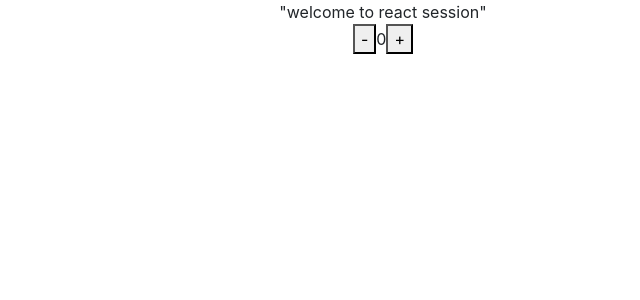
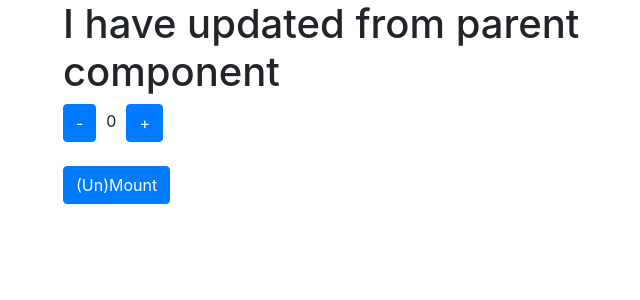
Before and after one commit to jayalakshmi-shiv/ReactTutorial, a React (Create React App) app: page / in a window 1280 px wide. Shown: the top 300 px of the page, without its empty margins (257-897 px from the left). Built offline with nearby package versions, Linux system fonts and the light colour scheme.

Commit message:
Class component lifecycle methods

```diff
--- a/src/App.js
+++ b/src/App.js
@@ -3,11 +3,29 @@ import Counter from './Counter'
 import './App.css';
 
 function App() {
+  const [greet, setGreet] = React.useState("Welcome Guys!!!");
+  const [counterMounted, setCounterMounted] = React.useState(true);
+  let counterContainer = "";
+
+  const onCounterUnmount = () => {
+    setCounterMounted(!counterMounted);
+  }
+
+  setTimeout(() => {
+    setGreet("I have updated from parent component")
+  }, 3000)
+
+  if (counterMounted) {
+    counterContainer = <Counter greet={greet} />;
+  }
 
   return (
-    <div className="App" style={{margin:'auto', width:'50%'}}>
-      "welcome to react session"
-      <Counter/>
+    <div className="App" style={{margin:'auto', width:'50%',textAlign: "left"}}>
+       <div>{counterContainer}</div>
+      <br />
+      <div>
+        <button onClick={onCounterUnmount} className={"btn btn-primary"} >(Un)Mount</button>
+      </div>
     </div>
   );
 }
--- a/src/Counter.js
+++ b/src/Counter.js
@@ -1,38 +1,82 @@
 import React from 'react'
 
-// class Counter extends React.Component{
-//     constructor(props){
-//         super(props);
-//         this.state={counter:0}
-//     }
+class Counter extends React.Component {
+    constructor(props) {
+        console.log("constructor");
+        super(props);
+        this.state = { counter: 0 }
+    }
+    // Mounting Phase
+    componentWillMount() {                                                              //deprecated
+        console.log("component will mount");
+    }
+    componentDidMount() {
+        console.log("component did mount");
+    }
 
-//     render (){
-//         return(
-//           <div>
-//               <button>-</button>
-//               {this.state.counter}
-//               <button>+</button>
-//           </div>
-//         )
-//     }
+    //     static getDerivedStateFromProps(props, state) {
+    //         console.log("inside get derived states from props", props, state);
+    //         return null;
+    //     }
+
+    // Update Phase
+    componentWillReceiveProps(nextProps) {                                             //deprecated
+        console.log("component will receive props", nextProps);
+    }
+
+    componentWillUpdate(nextProps, nextState) {                                        //deprecated
+        console.log("component will update", nextProps, nextState);
+    }
+
+    shouldComponentUpdate(nextProps, nextState) {
+        console.log("should component update", nextProps, nextState);
+        // for not rendering, uncomment first line and comment second line after this
+        // if(true) return false;
+        return true;
+    }
+    //     getSnapshotBeforeUpdate(prevProps, prevState) {
+    //         console.log("inside get snapshot before update", prevProps, prevState);
+    //         return null;
+    //     }
+
+    componentDidUpdate(prevProps, prevState) {
+        console.log("component did update", prevProps, prevState);
+    }
+
+    //unmount phase
+    componentWillUnmount() {
+        console.log("inside component will unmount")
+    }
+
+
+    render() {
+        console.log("render")
+        return (
+            <div>
+                <h1>{this.props.greet}</h1>
+                <button className={"btn btn-primary"} onClick={() => this.setState({ counter: this.state.counter - 1 })}>-</button>
+                <span style={{padding:"10px"}}>{this.state.counter}</span>
+                <button className={"btn btn-primary"} onClick={() => this.setState({ counter: this.state.counter + 1 })}>+</button>
+            </div>
+        )
+    }
+}
+
+export default Counter;
+
+
+
+// const Counter = ()=>{
+
+//     const [counter, setCounter] = React.useState(0);
+
+//     return(
+//         <div>
+//             <button onClick={()=>setCounter(counter-1)}>-</button>
+//                 {counter}
+//             <button onClick={()=>setCounter(counter+1)}>+</button>
+//         </div>
+//     )
 // }
 
 // export default Counter;
-
-
-
-const Counter = ()=>{
-
-    const [counter, setCounter] = React.useState(0);
-
-
-    return(
-        <div>
-            <button onClick={()=>setCounter(counter-1)}>-</button>
-                {counter}
-            <button onClick={()=>setCounter(counter+1)}>+</button>
-        </div>
-    )
-}
-
-export default Counter;
```
